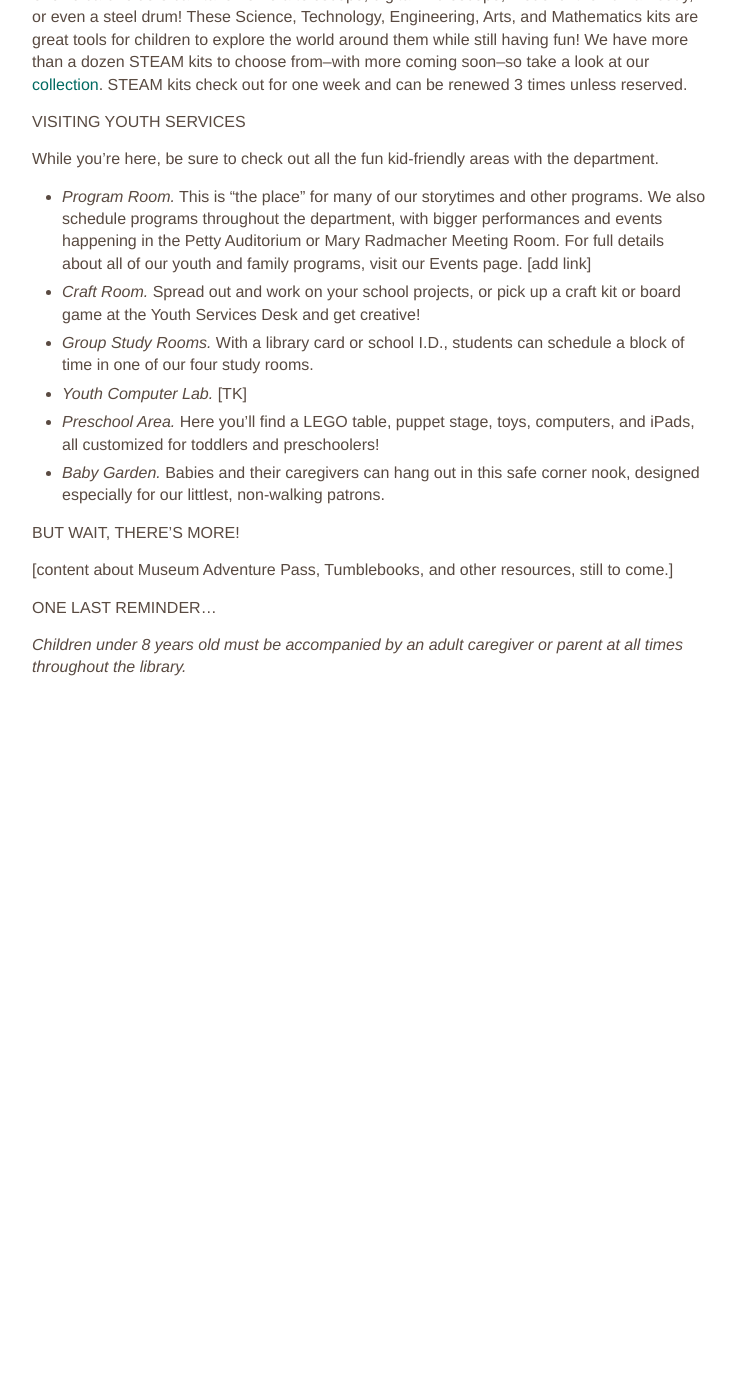
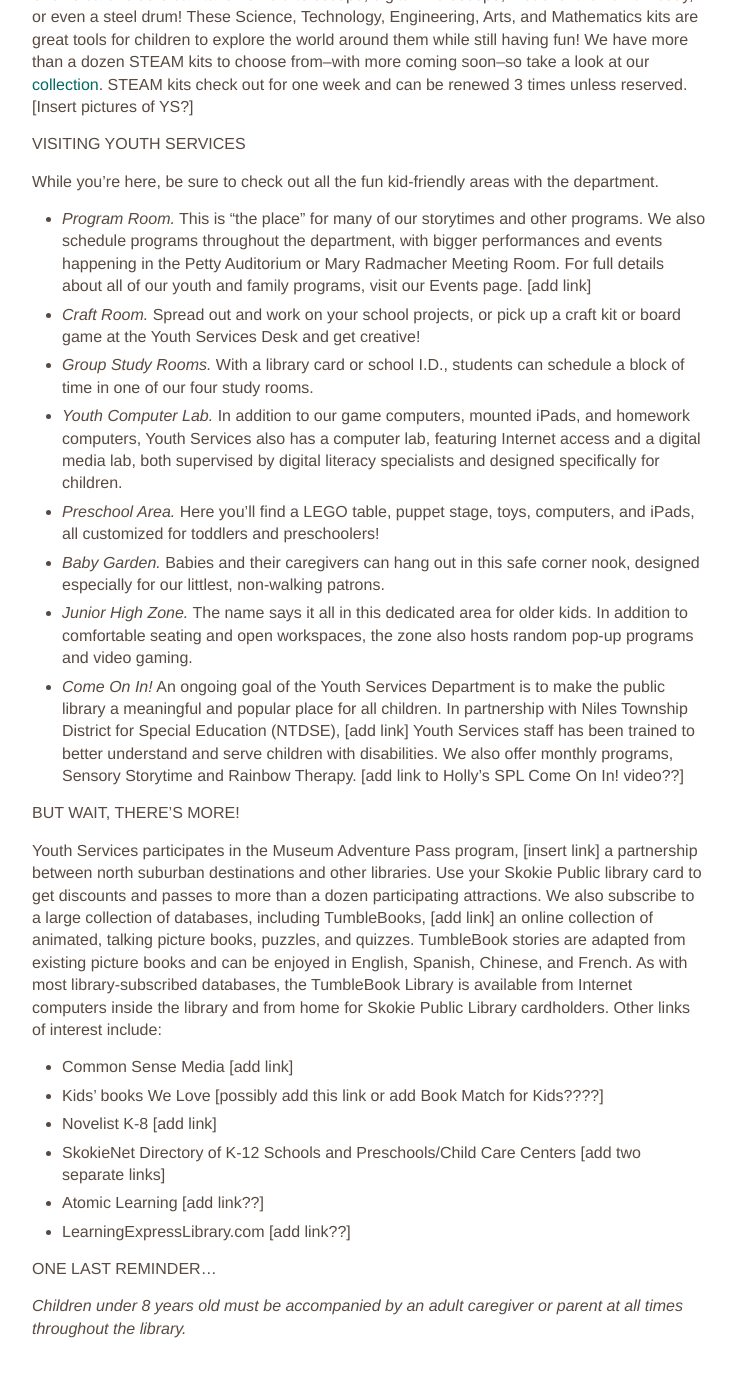
Before and after one commit to skokielibrary/spl-content, a Jekyll site: the page built from _content/mandy/services--parents.markdown, in a window 1280 px wide and 1400 px high, scrolled down 381 px. Shown: the top 1377 px of the window, without its empty margins (126-862 px from the left). Built offline with Jekyll 4.4.1, drawn with Linux system fonts in a browser that asks for light colours; before the commit the page ends 1120 px from its top, so only the background shows below that.

Commit message:
Updated services--parents.markdown

```diff
--- a/_content/mandy/services--parents.markdown
+++ b/_content/mandy/services--parents.markdown
@@ -11,18 +11,32 @@ Our Youth Services Department features books, music, and movies for babies throu
 ### What's a STEAM kit?
 Skokie cardholders can take home a telescope, digital microscope, model of the human body, or even a steel drum! These Science, Technology, Engineering, Arts, and Mathematics kits are great tools for children to explore the world around them while still having fun! We have more than a dozen STEAM kits to choose from--with more coming soon--so take a look at our [collection](http://encore.skokielibrary.info/iii/encore/search?target=STEAM+KIT&formids=target&lang=eng&suite=def&reservedids=lang%2Csuite&submitmode=&submitname=&x=0&y=0 "STEAM kits").
 STEAM kits check out for one week and can be renewed 3 times unless reserved.
+[Insert pictures of YS?]
 
 ### Visiting Youth Services
 While you're here, be sure to check out all the fun kid-friendly areas with the department.
 - *Program Room.* This is "the place" for many of our storytimes and other programs. We also schedule programs throughout the department, with bigger performances and events happening in the Petty Auditorium or Mary Radmacher Meeting Room. For full details about all of our youth and family programs, visit our Events page. [add link]
 - *Craft Room.* Spread out and work on your school projects, or pick up a craft kit or board game at the Youth Services Desk and get creative!
 - *Group Study Rooms.* With a library card or school I.D., students can schedule a block of time in one of our four study rooms.
-- *Youth Computer Lab.* [TK]
+- *Youth Computer Lab.* In addition to our game computers, mounted iPads, and homework computers, Youth Services also has a computer lab, featuring Internet access and a digital media lab, both supervised by digital literacy specialists and designed specifically for children.
 - *Preschool Area.* Here you'll find a LEGO table, puppet stage, toys, computers, and iPads, all customized for toddlers and preschoolers!
 - *Baby Garden.* Babies and their caregivers can hang out in this safe corner nook, designed especially for our littlest, non-walking patrons.
+- *Junior High Zone.* The name says it all in this dedicated area for older kids. In addition to comfortable seating and open workspaces, the zone also hosts random pop-up programs and video gaming.
+- *Come On In!* An ongoing goal of the Youth Services Department is to make the public library a meaningful and popular place for all children. In partnership with Niles Township District for Special Education (NTDSE), [add link] Youth Services staff has been trained to better understand and serve children with disabilities. We also offer monthly programs, Sensory Storytime and Rainbow Therapy.
+[add link to Holly's SPL Come On In! video??]
 
 ### But wait, there's more!
-[content about Museum Adventure Pass, Tumblebooks, and other resources, still to come.]
+Youth Services participates in the Museum Adventure Pass program, [insert link] a partnership between north suburban destinations and other libraries. Use your Skokie Public library card to get discounts and passes to more than a dozen participating attractions.
+We also subscribe to a large collection of databases, including TumbleBooks, [add link] an online collection of animated, talking picture books, puzzles, and quizzes. TumbleBook stories are adapted from existing picture books and can be enjoyed in English, Spanish, Chinese, and French. As with most library-subscribed databases, the TumbleBook Library is available from Internet computers inside the library and from home for Skokie Public Library cardholders.
+Other links of interest include:
+- Common Sense Media [add link]
+- Kids' books We Love [possibly add this link or add Book Match for Kids????]
+- Novelist K-8 [add link]
+- SkokieNet Directory of K-12 Schools and Preschools/Child Care Centers [add two separate links]
+- Atomic Learning [add link??]
+- LearningExpressLibrary.com [add link??]
+
+
 
 ### One last reminder...
 *Children under 8 years old must be accompanied by an adult caregiver or parent at all times throughout the library.*
```
